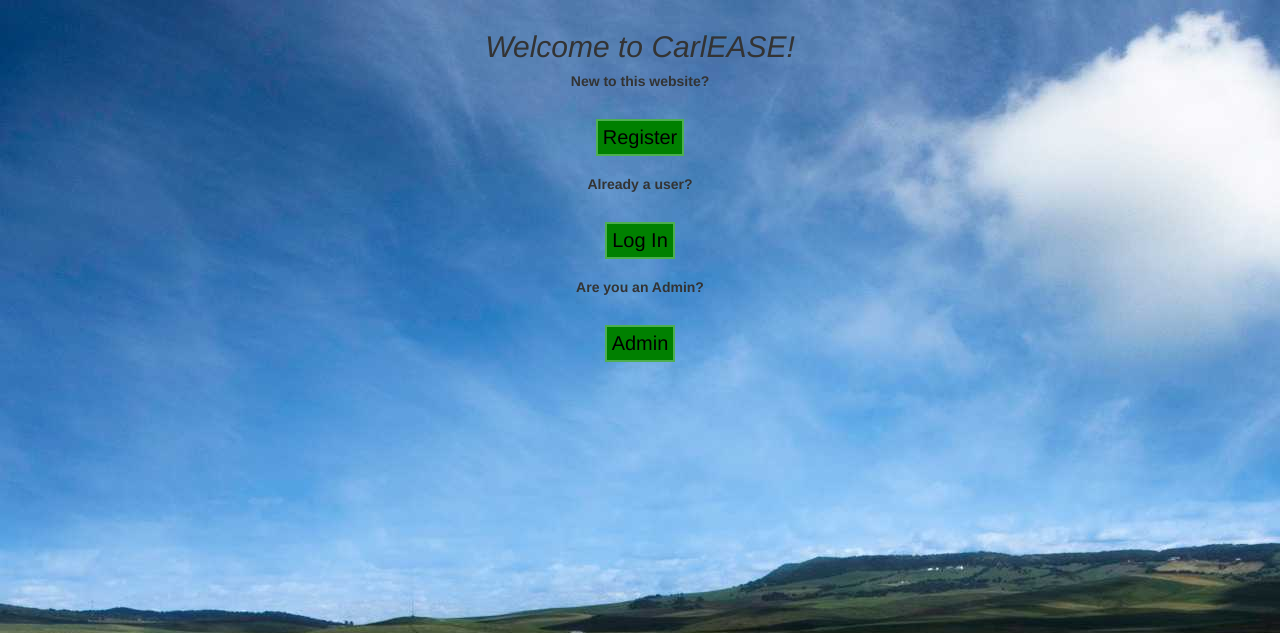
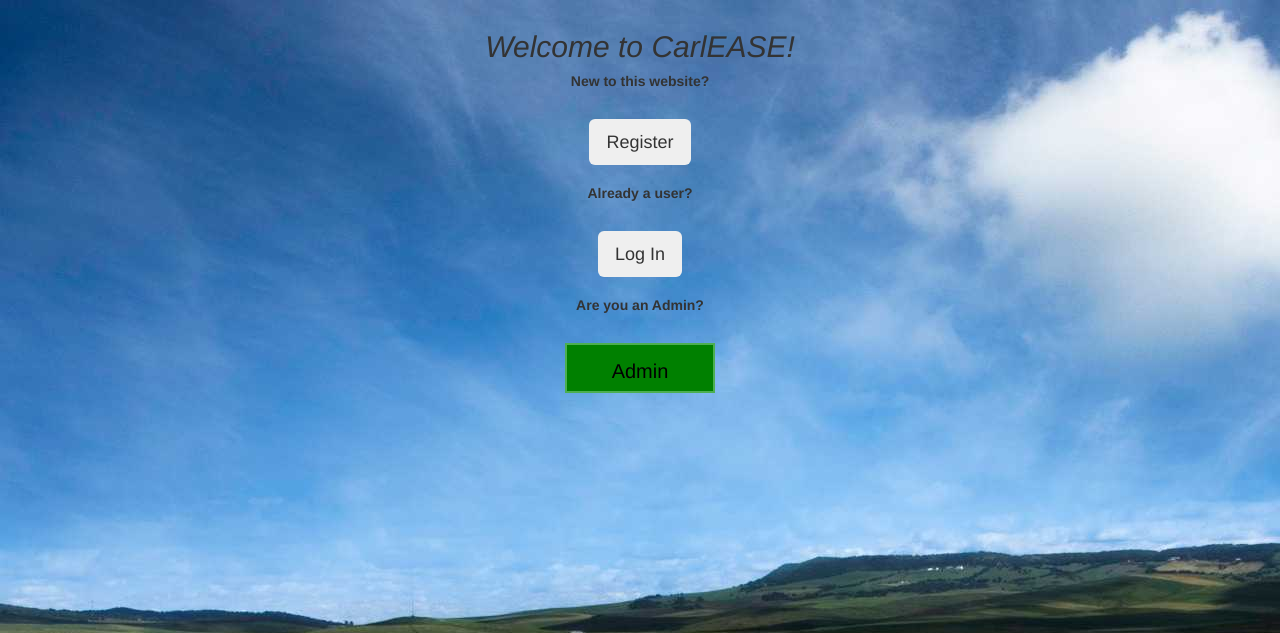
Before and after one commit to Ajay2709/leasecars, a web app: file views/index.html in a window 1280 px wide. Shown: the top 633 px of the page. Run offline with its HTML, style and script files only (its server is not run), Linux system fonts and the light colour scheme; some libraries are stand-ins or nearby versions.

Commit message:
Revert "file upload changes"
This reverts commit dc00a53341d83b81d62ecf3b54896638ad30def4.

```diff
--- a/models/car.js
+++ b/models/car.js
@@ -6,8 +6,7 @@ var CarSchema = mongoose.Schema({
 	model: String,
 	fare: Number,
 	count: Number,
-	available: Number,
-	image: String
+	available: Number
 });
 
 var Car = module.exports = mongoose.model('Car', CarSchema);
--- a/public/css/style.css
+++ b/public/css/style.css
@@ -12,22 +12,22 @@ body {
   background-image: url("/images/background.jpeg");
 }
 .butn{
-  width: auto;
-  height: auto;
+  width: 150px;
+  height: 50px;
   background-color: green;
   border: none;
   color: black;
   border: 2px solid #4CAF50;
-  padding: 5px;
+  padding: 15px;
   text-align: center;
   text-decoration: none;
   display: inline-block;
   font-size: 20px;
-  margin: 25px;
+  margin: 5px;
   cursor: pointer;
 }
 .butn-logout{
-    margin-left: 1000px;
+    margin-left: 1200px;
 }
 .butn:hover {
     background-color: red;
--- a/views/adminhomepage.html
+++ b/views/adminhomepage.html
@@ -19,9 +19,8 @@
     <input type="password" id="adminOldPassword" class="form-control" name="password" placeholder="Password" required>
     <label for="inputEmail" class="sr-only">Enter New Password</label>
     <input type="password" id="adminNewPassword" class="form-control" name="password" placeholder="Password" required>
-      <button class="butn" type="button" onclick="javascript:adminUpdatePassword();">Change Password</button>
-      <button class="btn btn-lg btn-primary btn-block" type="button" onclick="location.href='adminHome'">Cancel</button>
-
+      <button class="btn btn-lg btn-primary btn-block" type="button" onclick="javascript:adminUpdatePassword();">Change Password</button>
+      <button class="btn btn-lg btn-primary btn-block" type="button" onclick="location.href='adminHome'">Cancel</button>;
     </form>
   </div>
   <button class="butn " type="button" onclick="javascript:addNewCar();">Add car</button>
--- a/views/index.html
+++ b/views/index.html
@@ -11,9 +11,9 @@
 <body class='text-center'>
 	<h2 style="font-style: oblique">Welcome to CarlEASE!</h2>
 	<p><strong>New to this website?</strong></p>
-	<button style="margin: 20px" class="butn" type="button" onclick="location.href='./signup'">Register</button>
+	<button style="margin: 20px" class="btn btn-lg " type="button" onclick="location.href='./signup'">Register</button>
 	<p><strong>Already a user?</strong></p>
-	<button style="margin: 20px" class="butn" type="button" onclick="location.href='./login'">Log In</button>
+	<button style="margin: 20px" class="btn btn-lg " type="button" onclick="location.href='./login'">Log In</button>
 	<p><strong>Are you an Admin?</strong></p>
 	<button style="margin: 20px" class="butn" type="button" onclick="javascript:adminEnterPassword();">Admin</button>
 	<label for="adminPassword" class="sr-only">Password</label>
--- a/views/login.html
+++ b/views/login.html
@@ -11,6 +11,7 @@
 <body class='text-center'>
   <div id='error_msg' class='text-center'></div>
   <form class="form-signin" method='post' action='/users/login'>
+    <img class="mb-4" src="https://getbootstrap.com/assets/brand/bootstrap-solid.svg" alt="" width="72" height="72">
     <h1 class="h3 mb-3 font-weight-normal">Sign In</h1>
     <div id='error_msg'></div>
     <label for="inputName" class="sr-only">Userame</label>
--- a/views/signup.html
+++ b/views/signup.html
@@ -11,6 +11,7 @@
 <body class='text-center'>
   <div id='error_msg' class='text-center'></div>
   <form id='signup_form' class='form-signin text-center' style="margin:auto" method='post' action='/users/signup'>
+    <img class="mb-4" src="https://getbootstrap.com/assets/brand/bootstrap-solid.svg" alt="" width="72" height="72">
     <h1 class="h3 mb-3 font-weight-normal">Please Register</h1>
     <label for="inputEmail" class="sr-only">Email address</label>
     <input type="email" id="inputEmail" class="form-control" placeholder="Email address" required autofocus>
```
Also changed, not shown: other parts of views/adminhomepage.html (+0 -1 lines), public/javascript/admin_actions_ajax.js (+5 -8 lines).
